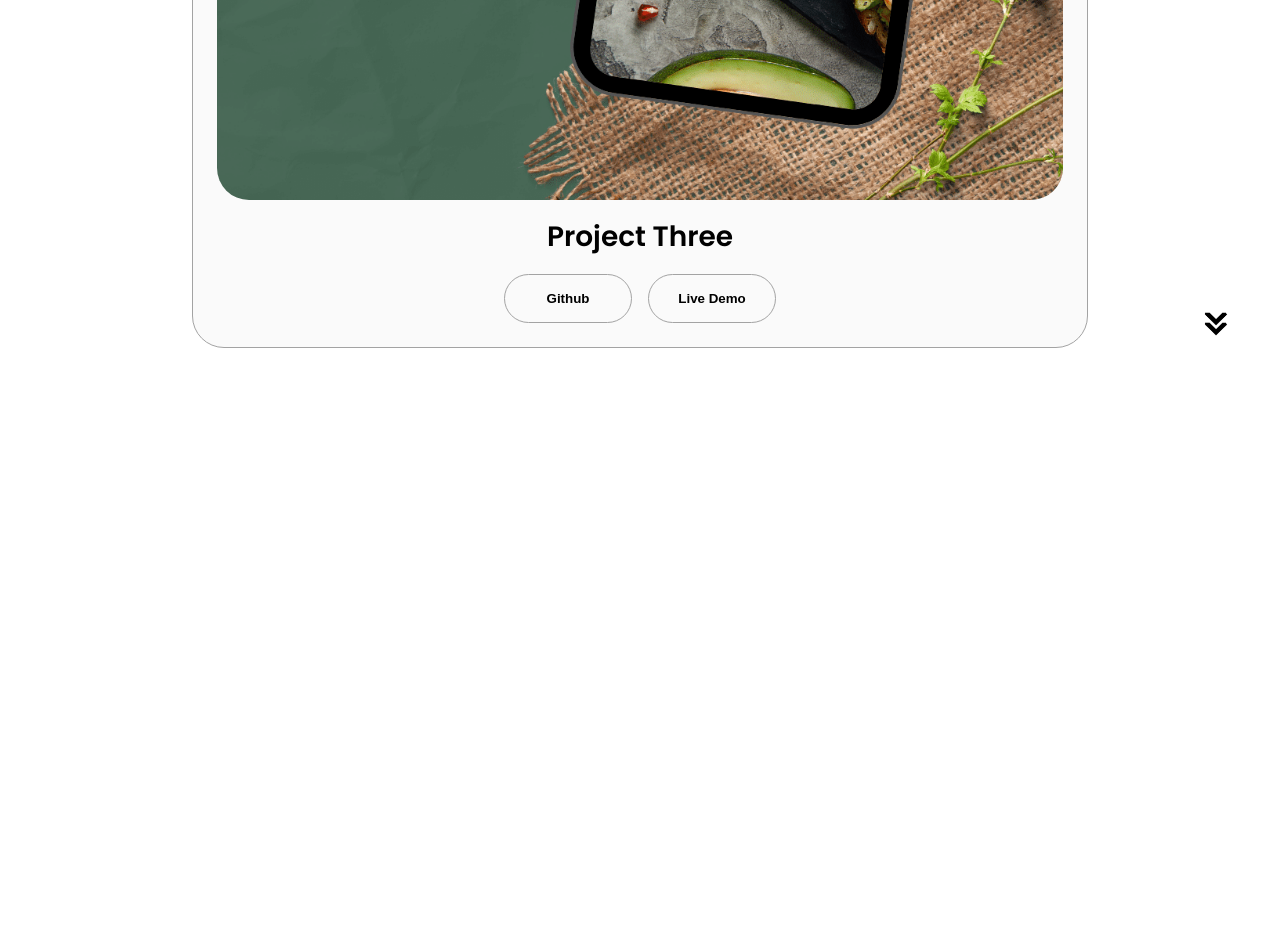
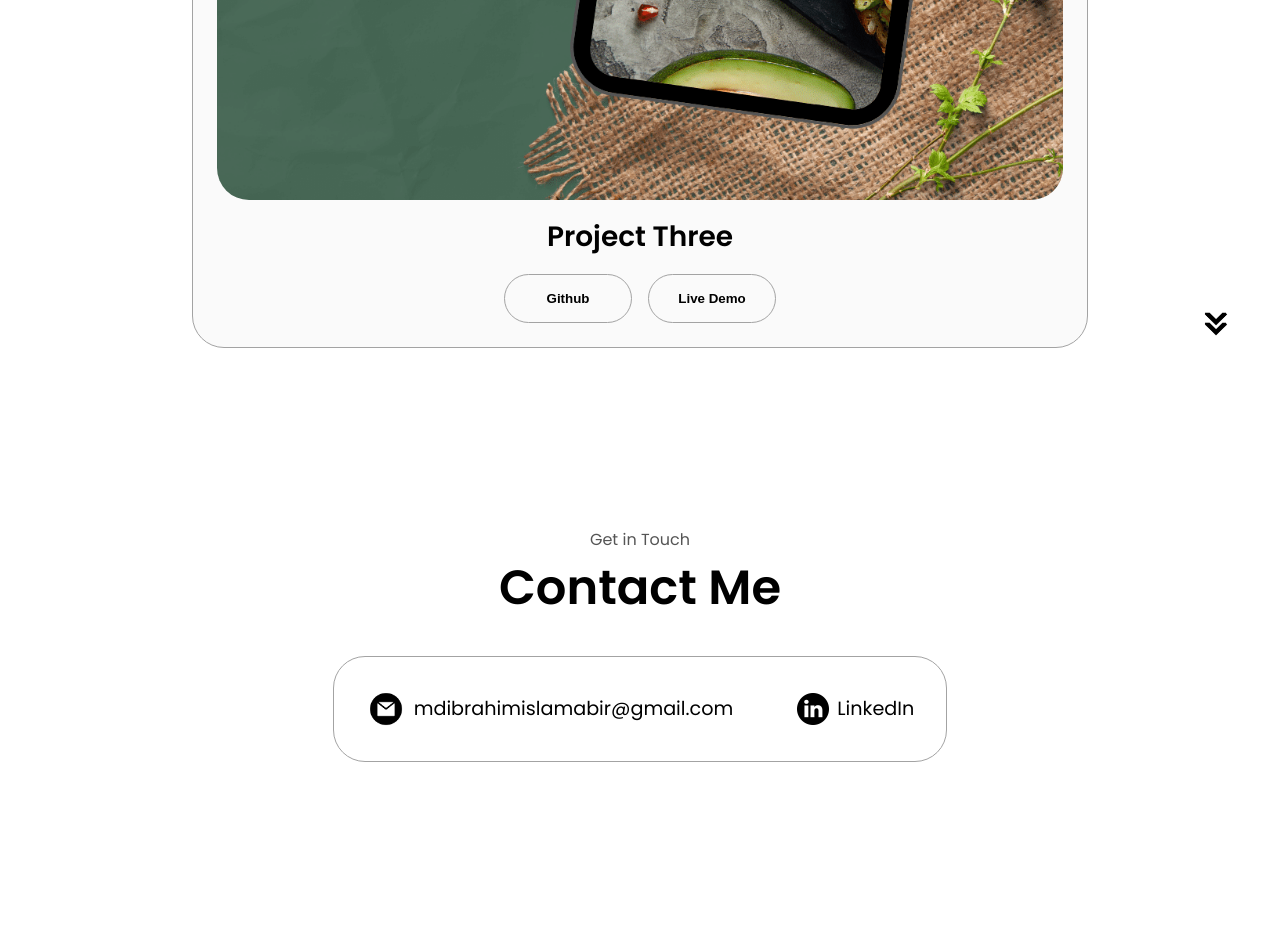
Before and after one commit to abir-SD/my_portfolio, a plain HTML site: page index.html in a window 1280 px wide. Shown: the part 3755-4695 px from the top of the page. Before the commit the page ends 4135 px from the top, so only its background shows below. Drawn offline with Linux system fonts and the light colour scheme.

Commit message:
Contact section is done

```diff
--- a/index.html
+++ b/index.html
@@ -232,6 +232,21 @@
         <img src="assets/arrow.png" alt="Arrow icon" class="icon arrow" onclick="location.href='./#projects'">
     </section>
 
+    <section id="contact">
+        <p class="section-text-p1">Get in Touch</p>
+        <h1 class="title">Contact Me</h1>
+        <div class="contact-info-parent-container">
+            <div class="contact-info-container">
+                <img src="assets/email.png" alt="Email icon" class="icon contact-icon email-icon">
+                <p><a href="mailto:mdibrahimislamabir@gmail.com">mdibrahimislamabir@gmail.com</a></p>
+            </div>
+            <div class="contact-info-container">
+                <img src="assets/linkedin.png" alt="LinkedIn icon" class="icon contact-icon linkedin-icon">
+                <p><a href="mailto:examplemail@gmail.com">LinkedIn</a></p>
+            </div>
+        </div>
+    </section>
+
 
 
 
--- a/style.css
+++ b/style.css
@@ -382,6 +382,7 @@
   color: black;
   border-color: rgb(163, 163, 163);
 }
+
 .project3 {
   display: block;
   width: 100%;
@@ -389,3 +390,46 @@
   object-fit: cover;
   margin: 0 auto;
 }
+
+/*----------------- Contact Section Style -------------------*/
+
+#contact {
+  display: flex;
+  justify-content: center;
+  align-items: center;
+  flex-direction: column;
+  height: 70vh;
+}
+
+.contact-info-parent-container {
+  display: flex;
+  justify-content: space-around;
+  align-items: center;
+  gap: 2rem;
+  border-radius: 2rem;
+  border: rgb(53, 53, 53) 0.1rem solid;
+  border-color: rgb(163, 163, 163);
+  margin: 2rem auto;
+  padding: 1rem;
+}
+
+.contact-info-container {
+  display: flex;
+  align-items: center;
+  justify-content: center;
+  gap: 0.5rem;
+  margin: 1rem;
+}
+
+.contact-info-container p {
+  font-size: larger;
+}
+
+
+.contact-icon {
+  cursor: default;
+}
+
+.email-icon {
+  height: 2.5rem;
+}
```
